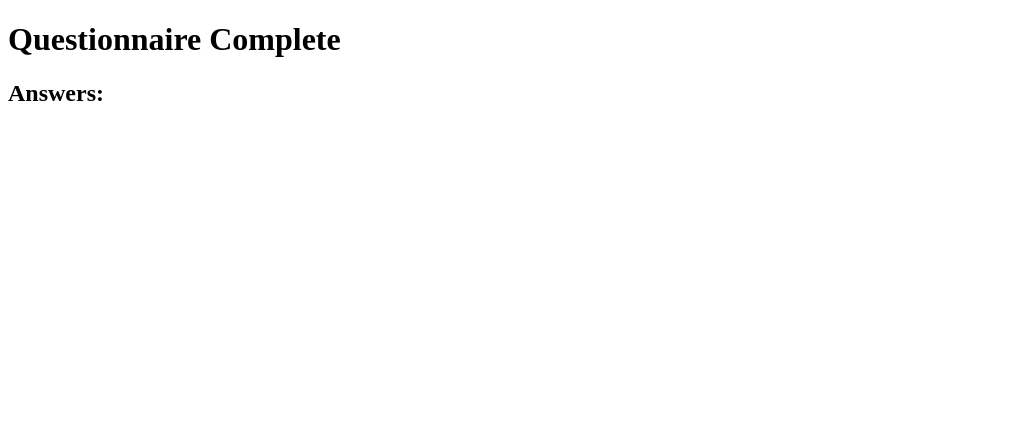
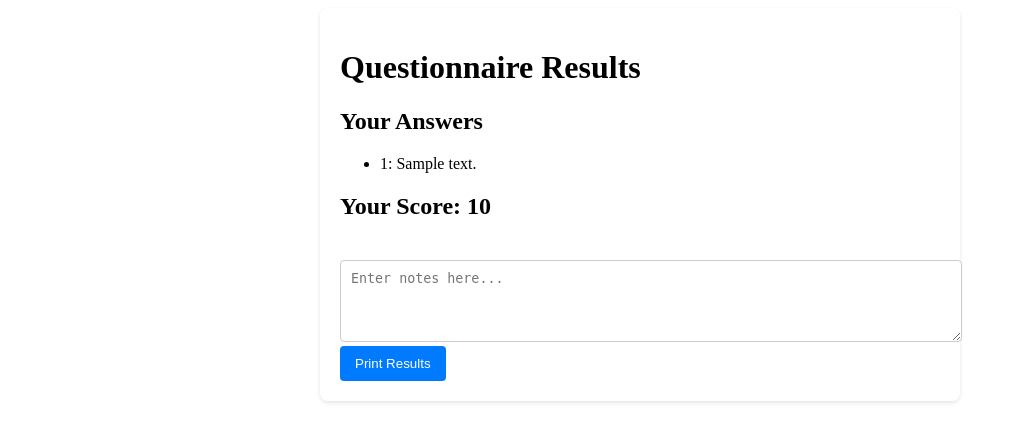
Before and after one commit to RossElmes/questionnaire_app, a Flask app: template app/templates/complete.html in a window 1280 px wide. Shown: the top 442 px of the page, without its empty margins (0-1016 px from the left). Run offline with Flask 3, Linux system fonts and the light colour scheme; the template is opened without the code that fills it: most values are stand-ins (such as "Sample title", 1, 10 or a date in 2020).

Commit message:
Update app code

```diff
--- /dev/null
+++ b/app/static/styles.css
@@ -0,0 +1,35 @@
+.button {
+    display: inline-block;
+    text-decoration: none;
+    background-color: #007bff;
+    color: white;
+    padding: 10px 15px;
+    border: none;
+    border-radius: 4px;
+    cursor: pointer;
+}
+
+.button:hover {
+    background-color: #0056b3;
+}
+
+.container {
+    max-width: 600px;
+    margin: auto;
+    padding: 20px;
+    background-color: #fff;
+    border-radius: 8px;
+    box-shadow: 0 2px 4px rgba(0,0,0,0.1);
+}
+
+.results-container {
+    margin-bottom: 20px;
+}
+
+textarea {
+    width: 100%;
+    padding: 10px;
+    margin-top: 20px;
+    border: 1px solid #ccc;
+    border-radius: 4px;
+}
--- a/app/templates/complete.html
+++ b/app/templates/complete.html
@@ -3,15 +3,25 @@
 <head>
     <meta charset="UTF-8">
     <meta name="viewport" content="width=device-width, initial-scale=1.0">
-    <title>Questionnaire Complete</title>
+    <title>Results</title>
+    <link rel="stylesheet" href="{{ url_for('static', filename='styles.css') }}">
 </head>
 <body>
-    <h1>Questionnaire Complete</h1>
-    <h2>Answers:</h2>
-    <ul>
-        {% for question, answer in zip(questions, answers.values()) %}
-            <li><strong>{{ question }}:</strong> {{ answer }}</li>
-        {% endfor %}
-    </ul>
+    <div class="container">
+        <h1>Questionnaire Results</h1>
+        <h2>Your Answers</h2>
+        <ul>
+            {% for answer in answers %}
+                <li>{{ loop.index }}: {{ answer }}</li>
+            {% endfor %}
+        </ul>
+        {% if score %}
+            <h2>Your Score: {{ score }}</h2>
+        {% endif %}
+        <div>
+            <textarea id="notes" name="notes" rows="4" cols="50" placeholder="Enter notes here..."></textarea>
+        </div>
+        <button class="button" onclick="window.print();">Print Results</button>
+    </div>
 </body>
 </html>
--- a/run.py
+++ b/run.py
@@ -1,31 +1,80 @@
-from flask import Flask, render_template, request, redirect, url_for
+from flask import Flask, render_template, request, redirect, url_for, flash, jsonify ,session
+
 
 app = Flask(__name__,template_folder='app/templates')
+app.secret_key = 'your_secret_key'
 
 # Dummy questions (replace with your actual questions)
+# Example question list
 questions = [
-    "Question 1",
-    "Question 2",
-    # ... add more questions
+    {"id": 1, "question": "What is your favorite color?", "answers": ["Red", "Blue", "Green", "Yellow"]},
+    {"id": 2, "question": "What is your favorite animal?", "answers": ["Dog", "Cat", "Bird", "Fish"]},
+    # Add more questions as needed
 ]
+
+
+entries=[]
 
 @app.route('/')
 def index():
-    return render_template('index.html', question=questions[0], index=0)
+    return render_template('index.html', question=questions[0], question_id=0)
 
-@app.route('/next', methods=['POST'])
+""" @app.route('/next', methods=['POST'])
 def next_question():
-    index = int(request.form['index'])
-    if index < len(questions) - 1:
-        return render_template('index.html', question=questions[index + 1], index=index + 1)
+    question_id = int(request.form['question_id'])
+    if question_id < len(questions) - 1:
+        return render_template('questionnaire.html', question=questions[question_id + 1], question_id=question_id + 1)
     else:
-        return redirect(url_for('complete'))
+        return redirect(url_for('complete')) """
+
+
+@app.route('/questionnaire/<int:question_id>', methods=['GET', 'POST'])
+def questionnaire(question_id):
+    if request.method == 'POST':
+        # Save the submitted answer to the session
+        submitted_answer = request.form.get('answer')
+        if 'answers' not in session:
+            session['answers'] = []  # Ensure there is a list to append to
+        session['answers'].append(submitted_answer)
+
+        # Force the session to be modified
+        session.modified = True
+
+        # Check if there are more questions
+        if question_id < len(questions):
+            # Go to the next question
+            return redirect(url_for('questionnaire', question_id=question_id + 1))
+        else:
+            # No more questions, go to the results page
+            return redirect(url_for('complete'))
+
+    # Get the current question based on question_id
+    current_question = questions[question_id - 1]  # Adjusting for 0-based index
+    return render_template('questionnaire.html', question=current_question, question_id=question_id)
+
+
 
 @app.route('/complete')
 def complete():
-    # Process answers and render the output page
-    # For simplicity, just passing the questions and answers to the template
-    return render_template('complete.html', questions=questions, answers=request.form,zip=zip)
+    # Retrieve answers from the session
+    answers = session.get('answers', [])
+
+    # Here, you could calculate the score based on answers
+    # For demonstration, just print answers to the console
+    print("User's Answers:", answers)
+
+    # Render the results template, passing in answers or calculated score
+    return render_template('complete.html', answers=answers)
+
+@app.route('/patient', methods=['GET', 'POST'])
+def patient_details():
+    if request.method == 'POST':
+        # Initialize or reset the answers list in the session
+        session['answers'] = []
+        # Save patient details and redirect to the first question
+        session['patient_details'] = request.form.to_dict()
+        return redirect(url_for('questionnaire', question_id=1))
+    return render_template('patient_details.html')
 
 if __name__ == '__main__':
-    app.run()
+    app.run(debug=True)
```
Also changed, not shown: app/templates/index.html (+7 -8 lines), app/templates/patient_details.html (added, +33 -0 lines), app/templates/questionnaire.html (added, +19 -0 lines), app/templates/admin.html (added).
